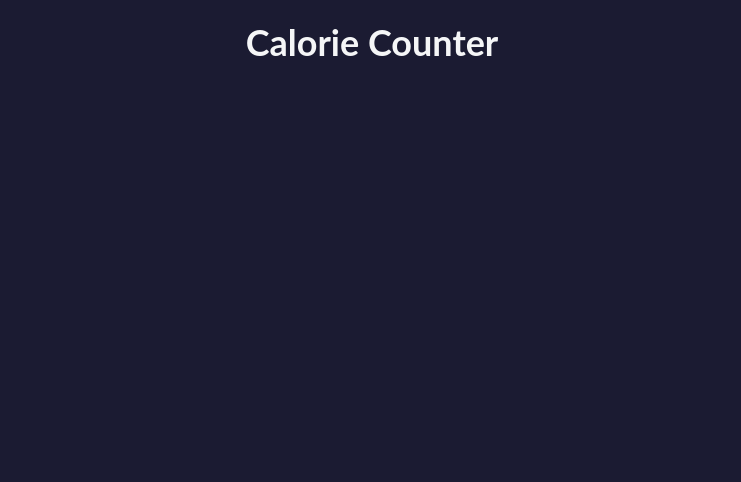
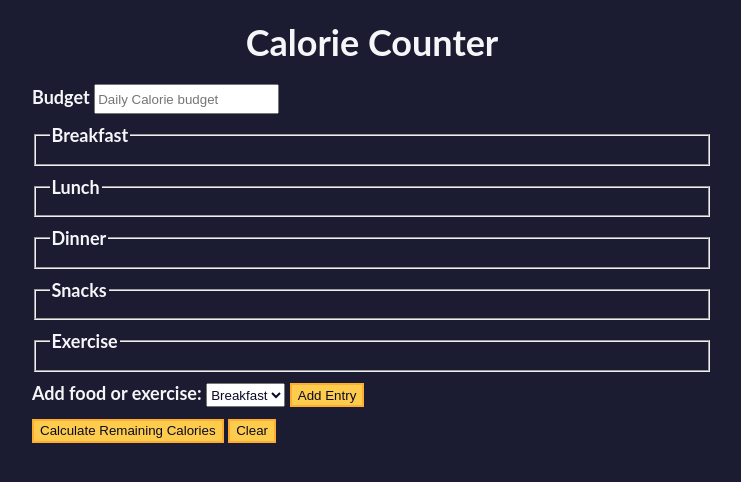
Before and after one commit to umathileepan/Software-Developer2024, a plain HTML site: page JavaScript/CalorieCounter/index.html in a window 1280 px wide. Shown: the whole page, without its empty margins (268-1009 px from the left). Drawn offline with Linux system fonts and the light colour scheme.

Commit message:
Calorie counter html coding.

```diff
--- a/JavaScript/CalorieCounter/index.html
+++ b/JavaScript/CalorieCounter/index.html
@@ -10,7 +10,51 @@
 <body>
     <main>
         <h1>Calorie Counter</h1>
-        <div class="container"></div>
+        <div class="container">
+            <form id="calorie-counter">
+            <label for="budget">Budget</label>
+            <input id="budget" type="number" min="0" placeholder="Daily Calorie budget" required>
+            <fieldset id="breakfast">
+                <legend>Breakfast</legend>
+                <div class="input-container"></div>
+            </fieldset>
+            <fieldset id="lunch">
+                <legend>Lunch</legend>
+                <div class="input-container"></div>
+            </fieldset>
+            <fieldset id="dinner">
+                <legend>Dinner</legend>
+                <div class="input-container"></div>
+            </fieldset>
+            <fieldset id="snack">
+                <legend>Snacks</legend>
+                <div class="input-container"></div>
+            </fieldset>
+            <fieldset id="exercise">
+                <legend>Exercise</legend>
+                <div class="input-container"></div>
+            </fieldset>
+            <div class="controls">
+                <span>
+                    <label for="entry-dropdown">Add food or exercise:</label>
+                    <select name="entry-dropdown" id="options">
+                        <option value="breakfast">Breakfast</option>
+                        <option value="lunch">Lunch</option>
+                        <option value="dinner">Dinner</option>
+                        <option value="snacks">Snacks</option>
+                        <option value="exercise">Exercise</option>
+                    </select>
+                    <button type="button" id="add-entry">Add Entry</button>
+               </span>
+            </div>
+            <div>
+                <button type="submit">Calculate Remaining Calories</button>
+                <button type="button" id="clear">Clear</button>
+            </div>
+        </form>
+        <div id="output" class="output hide"></div>
+        </div>
     </main>
+    <script src="./script.js"></script>
 </body>
 </html>
```
